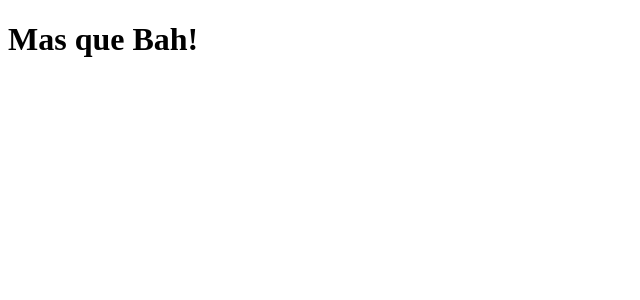
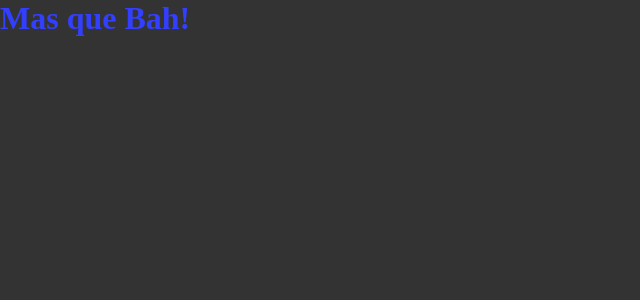
Before and after one commit to digaoreisdev/01-github-explorer, a React app: page / in a window 1280 px wide. Shown: the top 300 px of the page, without its empty margins (0-640 px from the left). Built offline with nearby package versions, Linux system fonts and the light colour scheme.

Commit message:
Instalando SASS

```diff
--- a/src/App.jsx
+++ b/src/App.jsx
@@ -1,3 +1,5 @@
+import './styles/global.scss';
+
 export function App() {
 
   return  <h1>Mas que Bah!</h1>
--- /dev/null
+++ b/src/styles/global.scss
@@ -0,0 +1,15 @@
+* {
+  margin: 0;
+  padding: 0;
+  box-sizing: border-box;
+}
+
+body {
+  font: Arial, Helvetica, sans-serif;
+  background: #333;
+  color: #333fff;
+
+  h1 {
+    size: 80px;
+  }
+}
```
